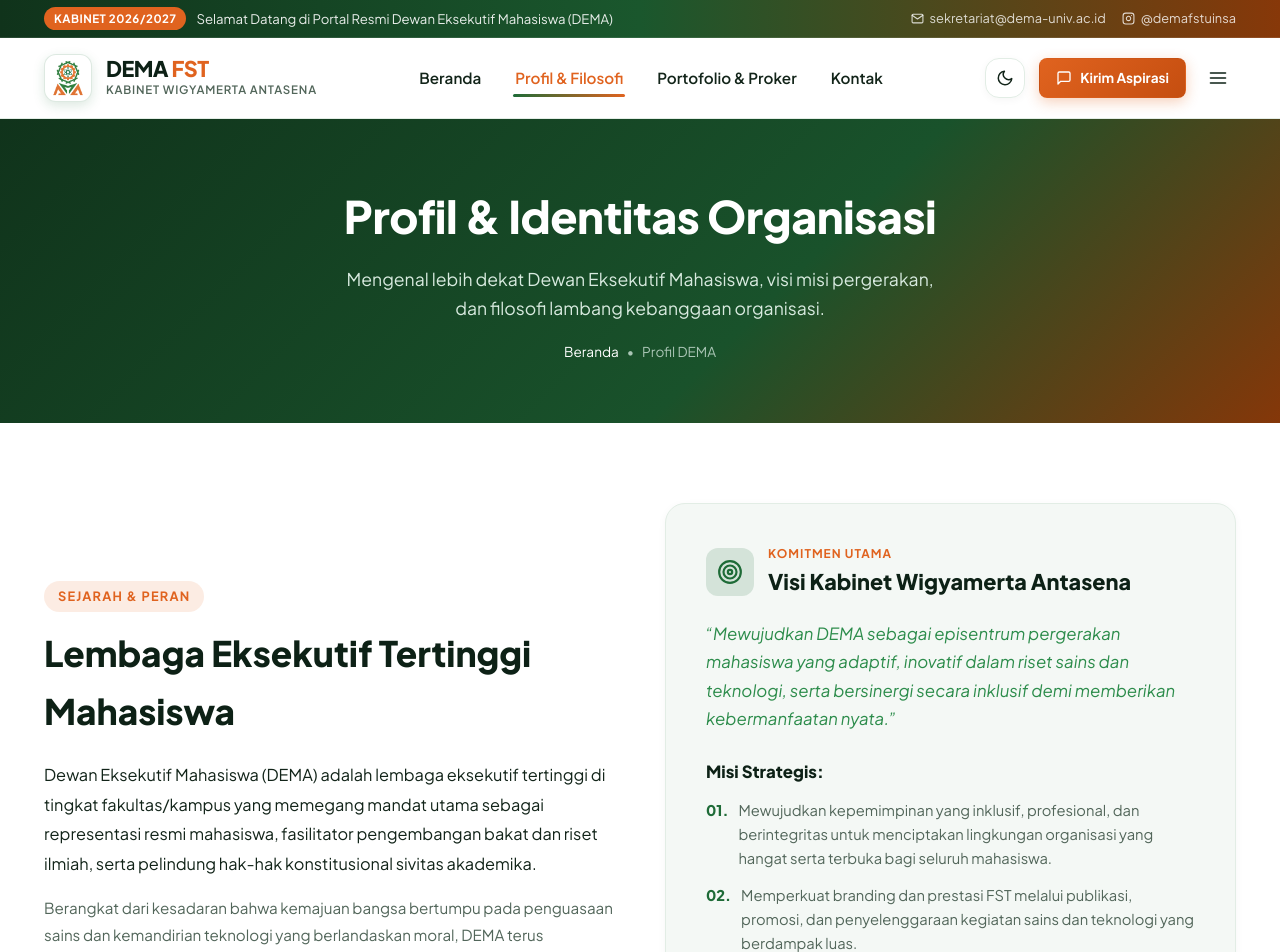
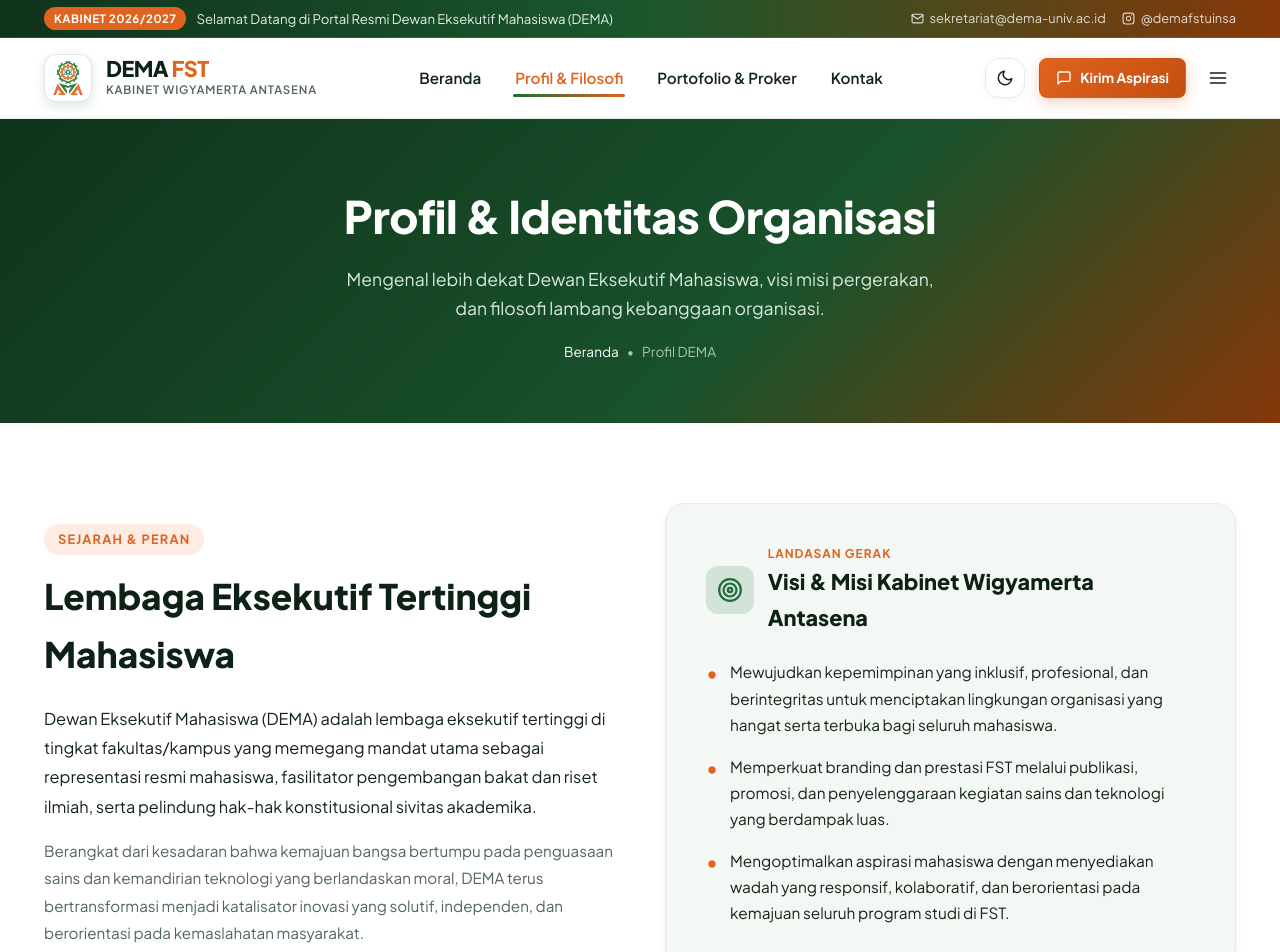
Before and after one commit to umararahman17-ops/dema-web, a Next.js app: page /profil in a window 1280 px wide. Shown: the top 952 px of the page. Built offline with nearby package versions, Linux system fonts and the light colour scheme.

Commit message:
Remove hero floating bubbles and synchronize exact Visi Misi text

```diff
--- a/app/profil/page.js
+++ b/app/profil/page.js
@@ -44,31 +44,27 @@ export default function ProfilPage() {
             </div>
 
             <div className="profile-history-card">
-              <div style={{ display: 'flex', alignItems: 'center', gap: '14px', marginBottom: '20px' }}>
+              <div style={{ display: 'flex', alignItems: 'center', gap: '14px', marginBottom: '24px' }}>
                 <div style={{ width: '48px', height: '48px', borderRadius: '12px', background: 'rgba(30, 107, 55, 0.15)', color: 'var(--primary-green)', display: 'flex', alignItems: 'center', justifyContent: 'center' }}>
                   <IconTarget size={26} />
                 </div>
                 <div>
-                  <div style={{ fontSize: '0.75rem', textTransform: 'uppercase', fontWeight: 700, color: 'var(--accent-orange)', letterSpacing: '1px' }}>Komitmen Utama</div>
-                  <h3 style={{ fontSize: '1.35rem', fontWeight: 800, color: 'var(--text-heading)' }}>Visi Kabinet Wigyamerta Antasena</h3>
+                  <div style={{ fontSize: '0.75rem', textTransform: 'uppercase', fontWeight: 700, color: 'var(--accent-orange)', letterSpacing: '1px' }}>Landasan Gerak</div>
+                  <h3 style={{ fontSize: '1.35rem', fontWeight: 800, color: 'var(--text-heading)' }}>Visi &amp; Misi Kabinet Wigyamerta Antasena</h3>
                 </div>
               </div>
-              <p style={{ fontSize: '1.05rem', fontStyle: 'italic', color: 'var(--primary-green-light)', lineHeight: 1.7, marginBottom: '24px' }}>
-                &ldquo;Mewujudkan DEMA sebagai episentrum pergerakan mahasiswa yang adaptif, inovatif dalam riset sains dan teknologi, serta bersinergi secara inklusif demi memberikan kebermanfaatan nyata.&rdquo;
-              </p>
 
-              <h4 style={{ fontSize: '1.05rem', fontWeight: 800, color: 'var(--text-heading)', marginBottom: '12px' }}>Misi Strategis:</h4>
-              <ul style={{ display: 'flex', flexDirection: 'column', gap: '12px', fontSize: '0.92rem', color: 'var(--text-muted)' }}>
-                <li style={{ display: 'flex', alignItems: 'flex-start', gap: '10px' }}>
-                  <span style={{ color: 'var(--primary-green)', fontWeight: 800 }}>01.</span>
+              <ul style={{ display: 'flex', flexDirection: 'column', gap: '16px', fontSize: '0.96rem', lineHeight: '1.7', color: 'var(--text-main)', paddingLeft: '0', listStyle: 'none' }}>
+                <li style={{ display: 'flex', alignItems: 'flex-start', gap: '12px' }}>
+                  <span style={{ color: 'var(--accent-orange)', fontSize: '1.4rem', lineHeight: '1.2', flexShrink: 0 }}>&bull;</span>
                   <span>Mewujudkan kepemimpinan yang inklusif, profesional, dan berintegritas untuk menciptakan lingkungan organisasi yang hangat serta terbuka bagi seluruh mahasiswa.</span>
                 </li>
-                <li style={{ display: 'flex', alignItems: 'flex-start', gap: '10px' }}>
-                  <span style={{ color: 'var(--primary-green)', fontWeight: 800 }}>02.</span>
+                <li style={{ display: 'flex', alignItems: 'flex-start', gap: '12px' }}>
+                  <span style={{ color: 'var(--accent-orange)', fontSize: '1.4rem', lineHeight: '1.2', flexShrink: 0 }}>&bull;</span>
                   <span>Memperkuat branding dan prestasi FST melalui publikasi, promosi, dan penyelenggaraan kegiatan sains dan teknologi yang berdampak luas.</span>
                 </li>
-                <li style={{ display: 'flex', alignItems: 'flex-start', gap: '10px' }}>
-                  <span style={{ color: 'var(--primary-green)', fontWeight: 800 }}>03.</span>
+                <li style={{ display: 'flex', alignItems: 'flex-start', gap: '12px' }}>
+                  <span style={{ color: 'var(--accent-orange)', fontSize: '1.4rem', lineHeight: '1.2', flexShrink: 0 }}>&bull;</span>
                   <span>Mengoptimalkan aspirasi mahasiswa dengan menyediakan wadah yang responsif, kolaboratif, dan berorientasi pada kemajuan seluruh program studi di FST.</span>
                 </li>
               </ul>
```
Also changed, not shown: app/page.js (+4 -4 lines), components/HeroEmblem.js (+2 -21 lines).
